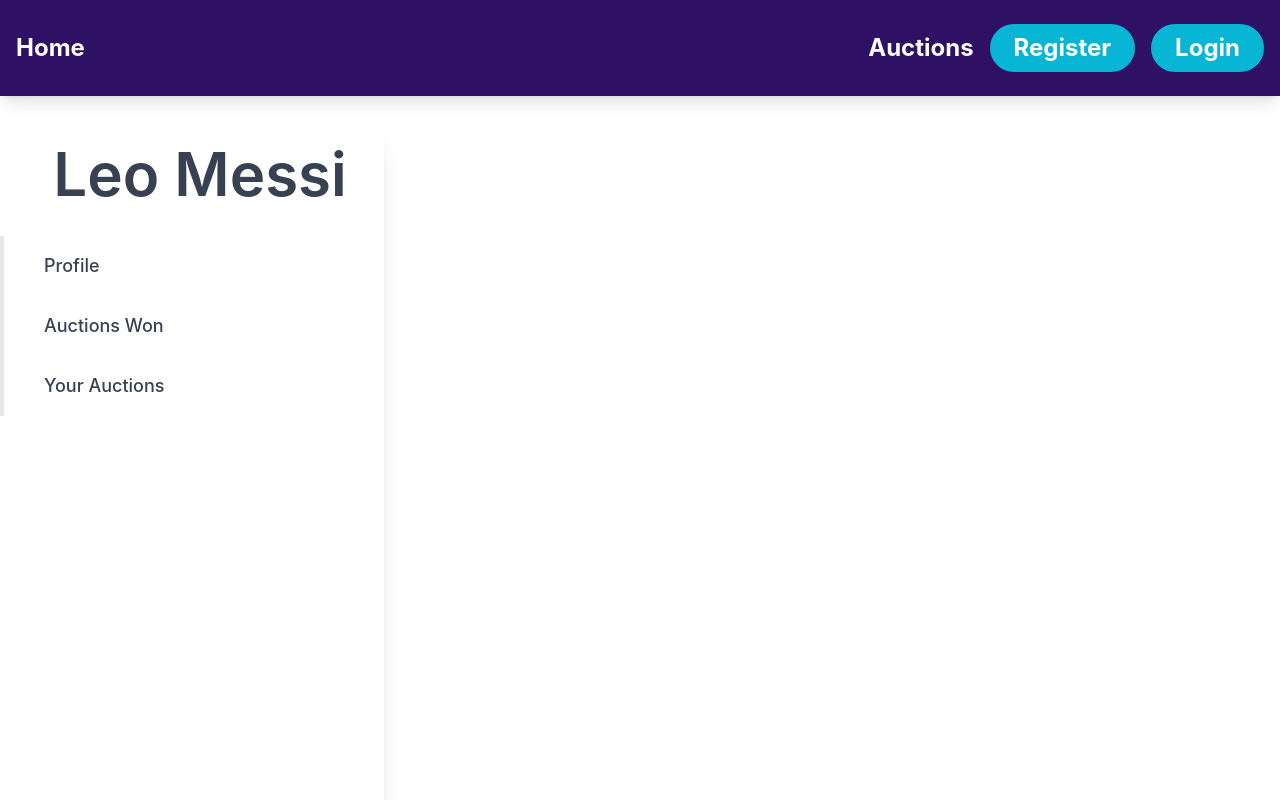
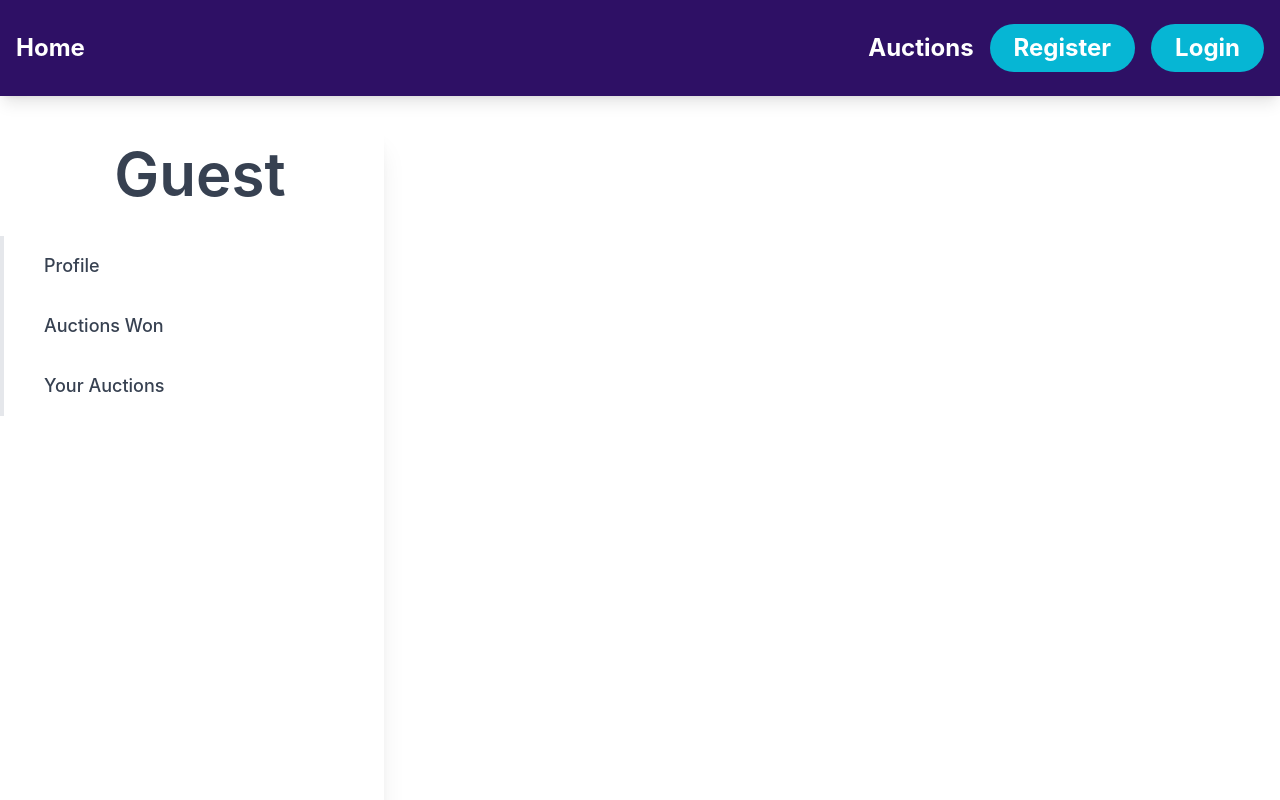
Before and after one commit to THossen/BiddersBlock, a React (Create React App) app in the folder client/: page /ProfilePage in a window 1280 px wide. Shown: the top 800 px of the page. Built offline with nearby package versions, Linux system fonts and the light colour scheme.

Commit message:
Displaying username relative to db in the profile page sidebar

```diff
--- a/client/src/components/pages/Login/Login.js
+++ b/client/src/components/pages/Login/Login.js
@@ -1,4 +1,4 @@
-import React, { useState, useContext } from "react";
+import { useState, useContext } from "react";
 import { useNavigate } from "react-router-dom";
 import { AuthContext } from "../../auth/AuthContext";
 import LoginForm from "./LoginForm";
@@ -23,8 +23,8 @@ const Login = () => {
     });
 
     if (response.ok) {
-      const userData = await response.json();
-      login(userData);
+      const { user } = await response.json(); // Extract the user object
+      login(user);
       setUsernameInput("");
       setPasswordInput("");
       navigate("/ProfilePage");
--- a/client/src/components/pages/Login/LoginPage.js
+++ b/client/src/components/pages/Login/LoginPage.js
@@ -1,4 +1,3 @@
-import { AuthProvider } from "../../auth/AuthContext";
 import Login from "./Login";
 
 const LoginPage = ({ username, password }) => {
--- a/client/src/components/pages/Profile/Sidebar.js
+++ b/client/src/components/pages/Profile/Sidebar.js
@@ -1,12 +1,16 @@
 import { Link } from "react-router-dom";
+import useAuth from "../../auth/useAuth";
 
 const Sidebar = () => {
+  const { user } = useAuth();
+  console.log(user);
+
   return (
     <div className="bg-white h-screen py-4 shadow-xl w-96">
       <div className="flex items-center justify-center text-center">
         <div className="ml-4">
           <h4 className="text-6xl font-semibold text-gray-700 capitalize">
-            Leo Messi
+            {user ? user.userName : "Guest"}
           </h4>
         </div>
       </div>
```
